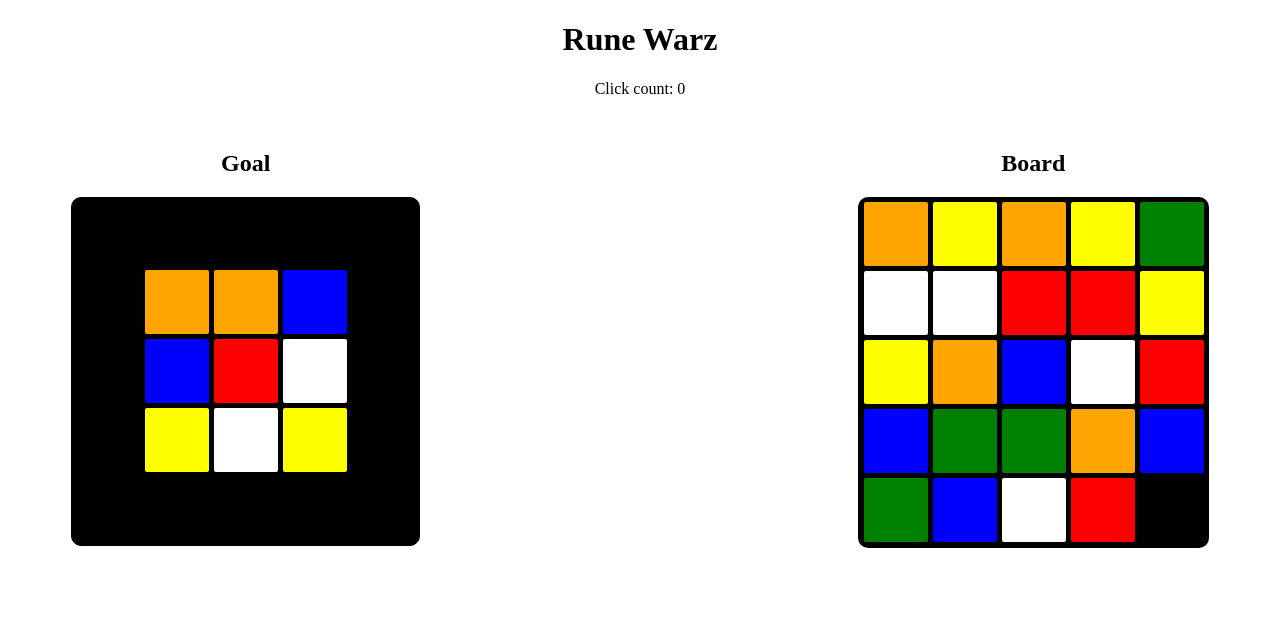
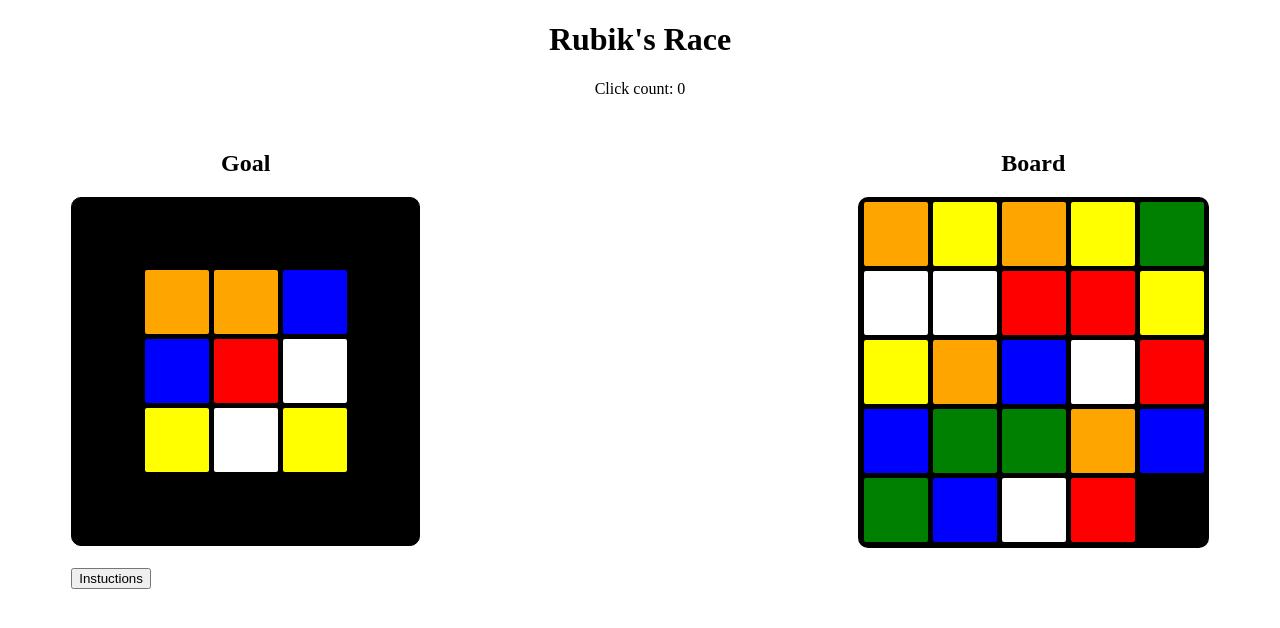
Before and after one commit to kyuf/runewarz, a React (Create React App) app: page / in a window 1280 px wide. Shown: the top 628 px of the page. Built offline with nearby package versions, Linux system fonts and the light colour scheme; the HTML template or start-up script is replaced by a standard one.

Commit message:
lifted activeIndices back up to Game component to fix bug with new games. created an Instructions component

```diff
--- a/src/App.css
+++ b/src/App.css
@@ -79,3 +79,10 @@
   height: 50px;
   padding: 0;
 }
+
+/* INSTRUCTIONS */
+.instructions {
+  margin: 0 5%;
+  padding: 20px 0 0;
+  clear: both;
+}
--- a/src/App.js
+++ b/src/App.js
@@ -5,7 +5,7 @@
   render() {
     return (
       <div>
-        <h1>Rune Warz</h1>
+        <h1>Rubik's Race</h1>
         <Game />
       </div>
     );
@@ -48,15 +48,37 @@
   }
 
   handleSpaceClick(clickIndex) {
+    const corners = {
+      0: [1, 5],
+      4: [3, 9],
+      20: [15, 21],
+      24: [19, 23],
+    };
 
     let newSpaces = this.state.spaces.slice();
+    let newActiveIndices;
 
     newSpaces[this.state.blankIndex] = newSpaces[clickIndex];
     newSpaces[clickIndex] = 'blank-space';
 
+    if (clickIndex in corners) {
+      newActiveIndices = corners[clickIndex];
+    } else if (clickIndex % 5 === 0) {
+      newActiveIndices = [clickIndex-5, clickIndex+1, clickIndex+5];
+    } else if ((clickIndex+1) % 5 === 0) {
+      newActiveIndices = [clickIndex-5, clickIndex-1, clickIndex+5];
+    } else if (clickIndex < 4) {
+      newActiveIndices = [clickIndex-1, clickIndex+1, clickIndex+5];
+    } else if (clickIndex > 20) {
+      newActiveIndices = [clickIndex-5, clickIndex-1, clickIndex+1];
+    } else {
+      newActiveIndices = [clickIndex-5, clickIndex-1, clickIndex+1, clickIndex+5];
+    }
+
     this.setState((prevState) => ({
       spaces: newSpaces,
       blankIndex: clickIndex,
+      activeIndices: newActiveIndices,
       clickCount: prevState.clickCount + 1,
       hasWon: this.winCondition(newSpaces),
     }));
@@ -126,56 +148,16 @@
           <Board
             spaces={this.state.spaces}
             hasWon={this.state.hasWon}
+            activeIndices={this.state.activeIndices}
             handleSpaceClick={this.handleSpaceClick} />
         </div>
+        <Instructions />
       </div>
     )
   }
 }
 
-class Board extends Component {
-  constructor(props) {
-    super(props);
-
-    this.handleSpaceClick = this.handleSpaceClick.bind(this);
-
-    this.state = {
-      activeIndices: [19, 23],
-    }
-
-  }
-
-  handleSpaceClick(clickIndex) {
-    const corners = {
-      0: [1, 5],
-      4: [3, 9],
-      20: [15, 21],
-      24: [19, 23],
-    };
-
-    let newActiveIndices;
-
-    if (clickIndex in corners) {
-      newActiveIndices = corners[clickIndex];
-    } else if (clickIndex % 5 === 0) {
-      newActiveIndices = [clickIndex-5, clickIndex+1, clickIndex+5];
-    } else if ((clickIndex+1) % 5 === 0) {
-      newActiveIndices = [clickIndex-5, clickIndex-1, clickIndex+5];
-    } else if (clickIndex < 4) {
-      newActiveIndices = [clickIndex-1, clickIndex+1, clickIndex+5];
-    } else if (clickIndex > 20) {
-      newActiveIndices = [clickIndex-5, clickIndex-1, clickIndex+1];
-    } else {
-      newActiveIndices = [clickIndex-5, clickIndex-1, clickIndex+1, clickIndex+5];
-    }
-
-    this.setState({activeIndices: newActiveIndices});
-
-    this.props.handleSpaceClick(clickIndex);
-
-  }
-
-  render() {
+function Board(props) {
   const numsBoard = [...Array(5).keys()];
 
   return (
@@ -186,18 +168,17 @@
           <div className="board-row" key={n}>
             {numsBoard.map((m) => (
               <Space
-                  color={this.props.spaces[n*5+m]}
+                color={props.spaces[n*5+m]}
                 key={n*5+m}
                 onClick={
-                    (this.state.activeIndices.includes(n*5+m) && !this.props.hasWon) ?
-                    (() => this.handleSpaceClick(n*5+m)) : false} />
+                  (props.activeIndices.includes(n*5+m) && !props.hasWon) ?
+                  (() => props.handleSpaceClick(n*5+m)) : false} />
             ))}
           </div>
         ))}
       </div>
     </div>
   );
-  }
 }
 
 function Goal(props) {
@@ -251,4 +232,37 @@
   )
 }
 
+class Instructions extends Component {
+  constructor(props) {
+    super(props);
+    this.handleToggle = this.handleToggle.bind(this);
+
+    this.state = {isVisible: false};
+  }
+
+  handleToggle() {
+    this.setState((prevState) => ({isVisible: !prevState.isVisible}));
+  }
+
+  render() {
+    return (
+      <div className="instructions">
+        <button
+          className="toggle-btn"
+          onClick={this.handleToggle}>Instuctions</button>
+
+        {this.state.isVisible &&
+          (
+            <ul>
+              <li>Move blocks on the board until the center 9 pieces match the goal</li>
+              <li>The black space on the board represents an empty space</li>
+              <li>Click a block adjacent to the empty space to move it into the empty space</li>
+            </ul>
+          )
+        }
+      </div>
+    );
+  }
+}
+
 export default App;
```
Lines whose indentation alone changed are shown as unchanged.
